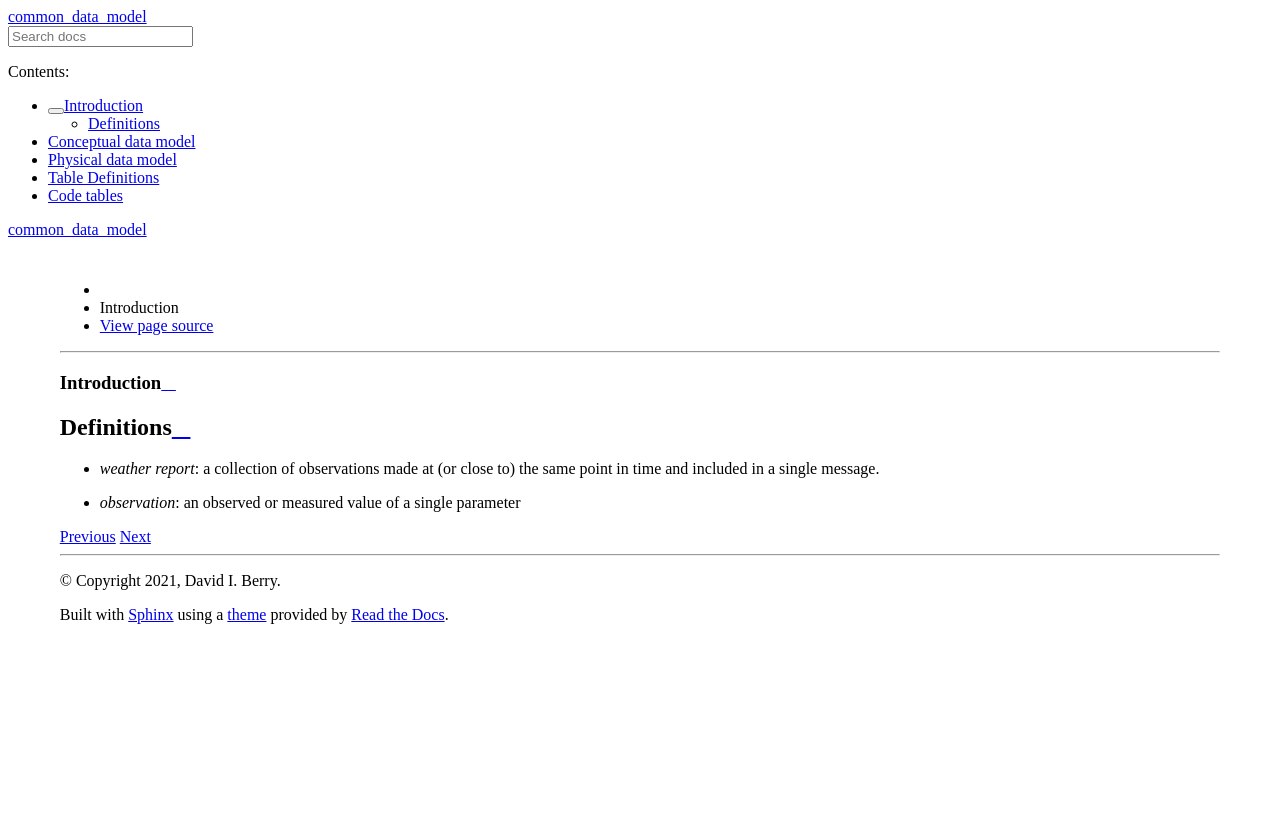
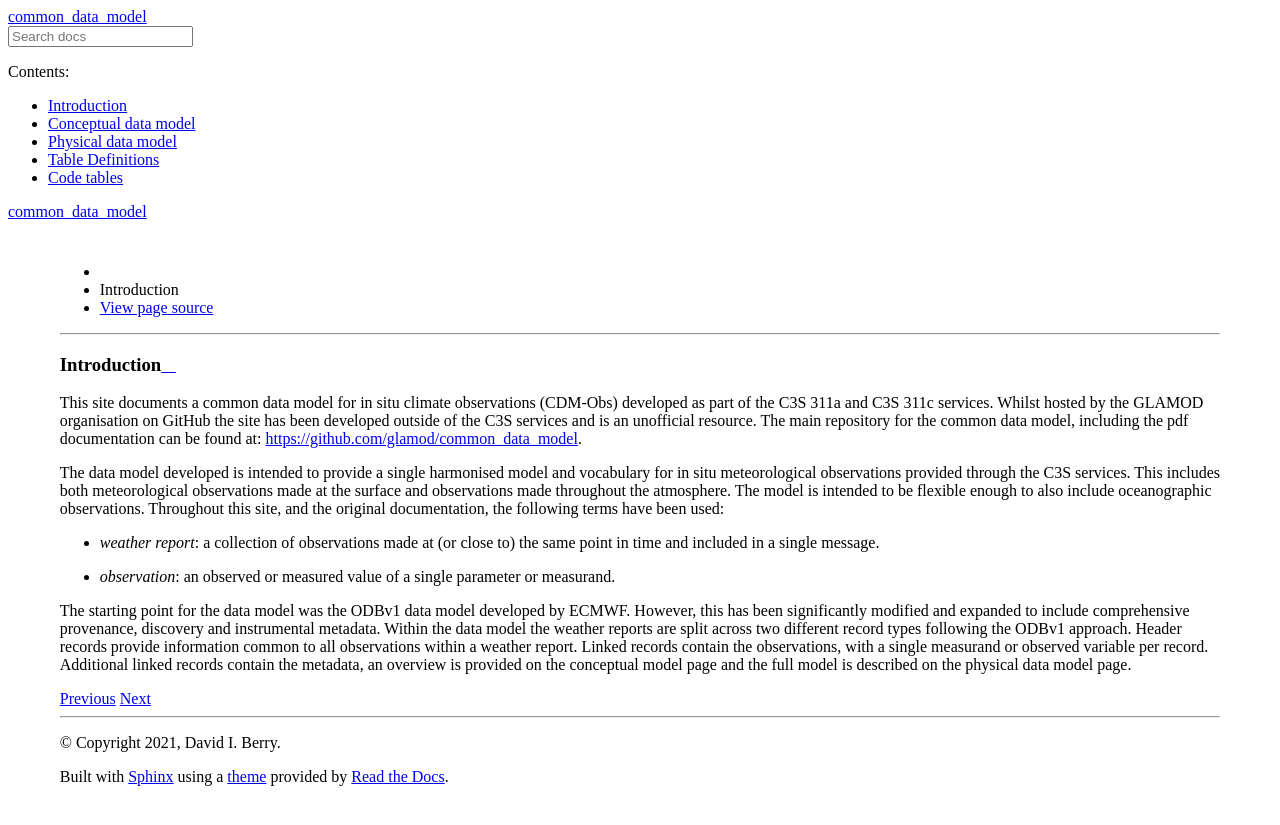
Before and after one commit to glamod/cdm-obs-documentation, a Sphinx documentation site: the page built from docs/source/introduction.rst, in a window 1280 px wide. Shown: the top 825 px of the page. Built offline with Sphinx 7.4.7 and the Read the Docs theme 2.0.0, drawn with Linux system fonts in a browser that asks for light colours.

Commit message:
Update to introduction

```diff
--- a/docs/source/introduction.rst
+++ b/docs/source/introduction.rst
@@ -1,7 +1,21 @@
 Introduction
 ============
 
-Definitions
------------
+This site documents a common data model for in situ climate observations (CDM-Obs) developed as part of the C3S 311a and C3S 311c services.
+Whilst hosted by the GLAMOD organisation on GitHub the site has been developed outside of the C3S services and is an unofficial resource.
+The main repository for the common data model, including the pdf documentation can be found at: https://github.com/glamod/common_data_model.
+
+The data model developed is intended to provide a single harmonised model and vocabulary for in situ meteorological observations provided through the C3S services.
+This includes both meteorological observations made at the surface and observations made throughout the atmosphere.
+The model is intended to be flexible enough to also include oceanographic observations.
+Throughout this site, and the original documentation, the following terms have been used:
+
 - *weather report*: a collection of observations made at (or close to) the same point in time and included in a single message.
-- *observation*: an observed or measured value of a single parameter
+- *observation*: an observed or measured value of a single parameter or measurand.
+
+The starting point for the data model was the ODBv1 data model developed by ECMWF.
+However, this has been significantly modified and expanded to include comprehensive provenance, discovery and instrumental metadata.
+Within the data model the weather reports are split across two different record types following the ODBv1 approach.
+Header records provide information common to all observations within a weather report.
+Linked records contain the observations, with a single measurand or observed variable per record.
+Additional linked records contain the metadata, an overview is provided on the conceptual model page and the full model is described on the physical data model page.
--- a/docs/source/physical.rst
+++ b/docs/source/physical.rst
@@ -1,6 +1,3 @@
 Physical data model
 ===================
-- Logical data model describes what the user can expect when querying the data.
-- This has been optimised to remove the need for the user to perform joins on tables as much as possible.
-- Physical model can / will be different from the logical data model.
-- This will include optimisations / normalisation of the tables.
+- Page defining full data model, including tables, attributes and relations
```
